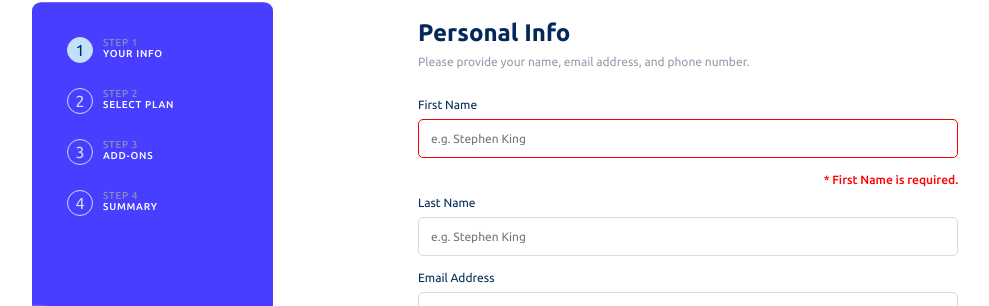
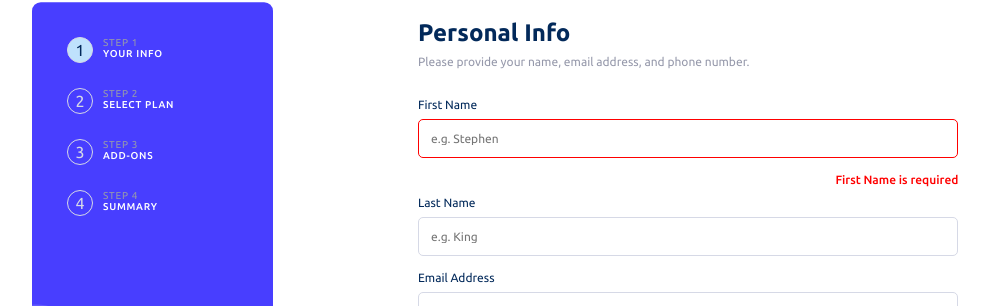
Before and after one commit to Eniola-Bakare/multi-step-form-main, a React (Vite) app in the folder multi-step-form/: page / in a window 1280 px wide. Both pictures are taken after a click on the button "Next Step". Shown: the part 148-454 px from the top of the page, without its empty margins (9-998 px from the left). Built offline with nearby package versions, Linux system fonts and the light colour scheme.

Commit message:
Fix: Error text, and logic

```diff
--- a/multi-step-form/src/components/AddOn.jsx
+++ b/multi-step-form/src/components/AddOn.jsx
@@ -1,15 +1,8 @@
-import { useFormAction } from "react-router-dom";
-import Button from "./Button";
+import { useFormContext } from "../contexts/FormContext";
 
 export default function AddOn() {
-  const {
-    toggleBtn,
-    setAddOnArrPrice,
-    addOnState,
-    setAddOnState,
-    addOns,
-    curStep,
-  } = useFormAction();
+  const { toggleBtn, setAddOnArrPrice, addOnState, setAddOnState, addOns } =
+    useFormContext();
   function HandleAddOn(id, addOn) {
     setAddOnState((prev) => {
       return prev.map((each, i) => (i === id ? !each : each));
@@ -71,7 +64,6 @@ export default function AddOn() {
           );
         })}
       </div>
-      {/* {curStep === null || <Button />} */}
     </section>
   );
 }
--- a/multi-step-form/src/components/PersonalInfo.jsx
+++ b/multi-step-form/src/components/PersonalInfo.jsx
@@ -1,9 +1,7 @@
 import { useFormContext } from "../contexts/FormContext";
-import Button from "./Button";
 
 export default function PersonalInfo() {
   const {
-    curStep,
     firstName,
     lastName,
     setFirstName,
@@ -32,7 +30,7 @@ export default function PersonalInfo() {
         <input
           className="personalInfo-input"
           type="text"
-          placeholder="e.g. Stephen King"
+          placeholder="e.g. Stephen"
           value={firstName}
           onChange={(e) => setFirstName(e.target.value)}
           style={{
@@ -46,14 +44,18 @@ export default function PersonalInfo() {
             className="personalInfo-label error"
             style={{ color: "red", marginBottom: "10px", fontWeight: "500" }}
           >
-            * First Name is required.
+            {`${
+              firstName.length > 0 && firstName.length <= 2
+                ? " * First Name must be at least three letters."
+                : "First Name is required"
+            }`}
           </label>
         )}
         <label className="personalInfo-label">Last Name</label>
         <input
           className="personalInfo-input"
           type="text"
-          placeholder="e.g. Stephen King"
+          placeholder="e.g. King"
           value={lastName}
           onChange={(e) => setLastName(e.target.value)}
           style={{
@@ -67,7 +69,11 @@ export default function PersonalInfo() {
             className="personalInfo-label error"
             style={{ color: "red", marginBottom: "10px", fontWeight: "500" }}
           >
-            * Last Name is required.
+            {`${
+              lastName.length > 0 && lastName.length <= 2
+                ? " * Last Name must be at least three letters."
+                : "Last Name is required"
+            }`}
           </label>
         )}
 
@@ -115,7 +121,6 @@ export default function PersonalInfo() {
           </label>
         )}
       </form>
-      {/* {curStep === null || <Button />} */}
     </section>
   );
 }
--- a/multi-step-form/src/components/SelectPlan.jsx
+++ b/multi-step-form/src/components/SelectPlan.jsx
@@ -4,7 +4,6 @@ import arcade from "../assets/images/icon-arcade.svg";
 import advanced from "../assets/images/icon-advanced.svg";
 import pro from "../assets/images/icon-pro.svg";
 import { useFormContext } from "../contexts/FormContext";
-import Button from "./Button";
 
 const plans = [
   {
@@ -27,7 +26,6 @@ const plans = [
 export default function SelectPlan() {
   const { labelPlan } = useFormContext();
   const {
-    curStep,
     planType,
     setPrice,
     setPlanType,
@@ -127,7 +125,6 @@ export default function SelectPlan() {
         >
           Yearly
         </span>
-        {/* {curStep === null || <Button />} */}
       </div>
     </section>
   );
--- a/multi-step-form/src/contexts/FormContext.jsx
+++ b/multi-step-form/src/contexts/FormContext.jsx
@@ -50,12 +50,16 @@ function FormContextProvider({ children }) {
   function handleCurStep(setStep) {
     const emailPattern = /^[^\s@]+@[^\s@]+\.[^\s@]+$/;
 
-    if (!firstName && !lastName) {
+    if (!firstName || firstName.length < 3) {
       setLabelFirstName(true);
+      return;
+    } else {
+      setLabelFirstName(false);
+    }
+    if (!lastName || lastName.length < 3) {
       setLabelLastName(true);
       return;
     } else {
-      setLabelFirstName(false);
       setLabelLastName(false);
     }
     if (!email || email.length === 0 || email.length > 0) {
@@ -106,13 +110,13 @@ function FormContextProvider({ children }) {
   function handlePlus({ firstName, lastName, email, number }) {
     ///////////////////////////////////////////////////////////////// Validation for step 1
     const emailPattern = /^[^\s@]+@[^\s@]+\.[^\s@]+$/;
-    if (!firstName) {
+    if (!firstName || firstName.length < 3) {
       setLabelFirstName(true);
       return;
     } else {
       setLabelFirstName(false);
     }
-    if (!lastName) {
+    if (!lastName || lastName.length < 3) {
       setLabelLastName(true);
       return;
     } else {
```
Also changed, not shown: 1 other file (tests, documents, lock files or other folders).
